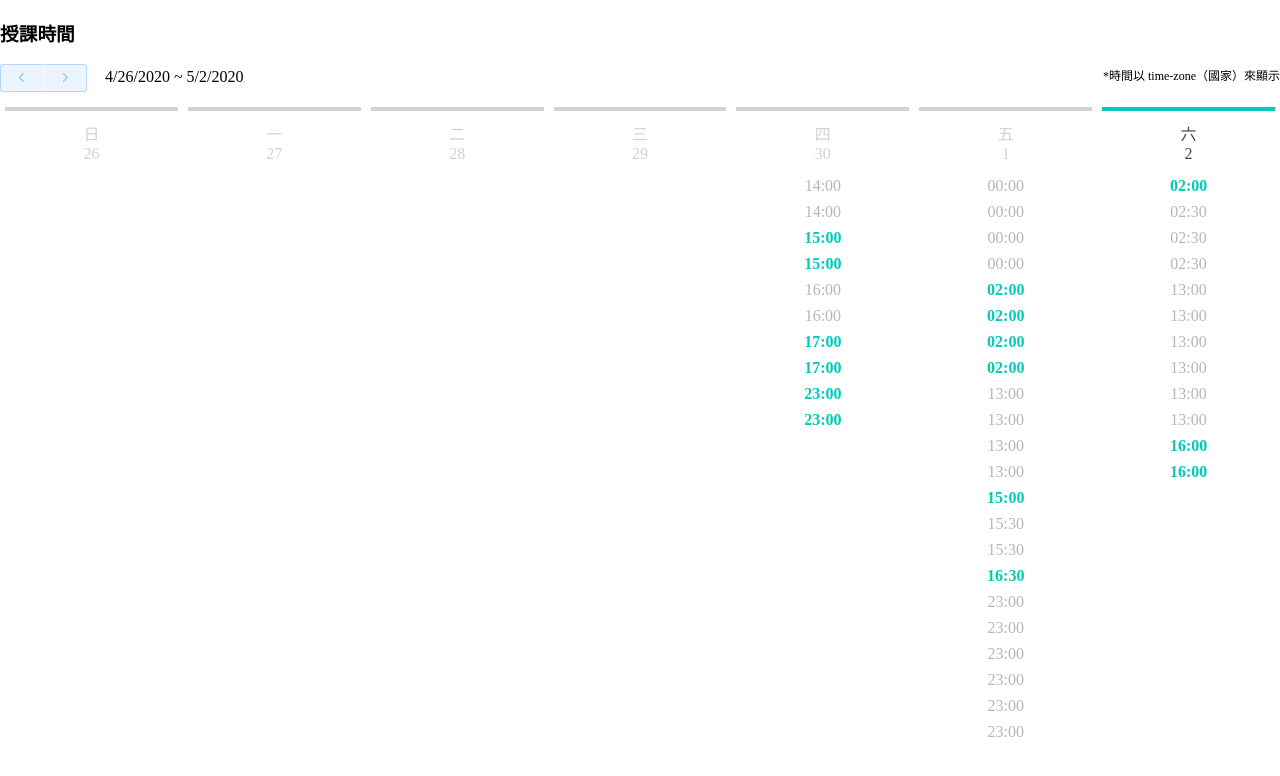
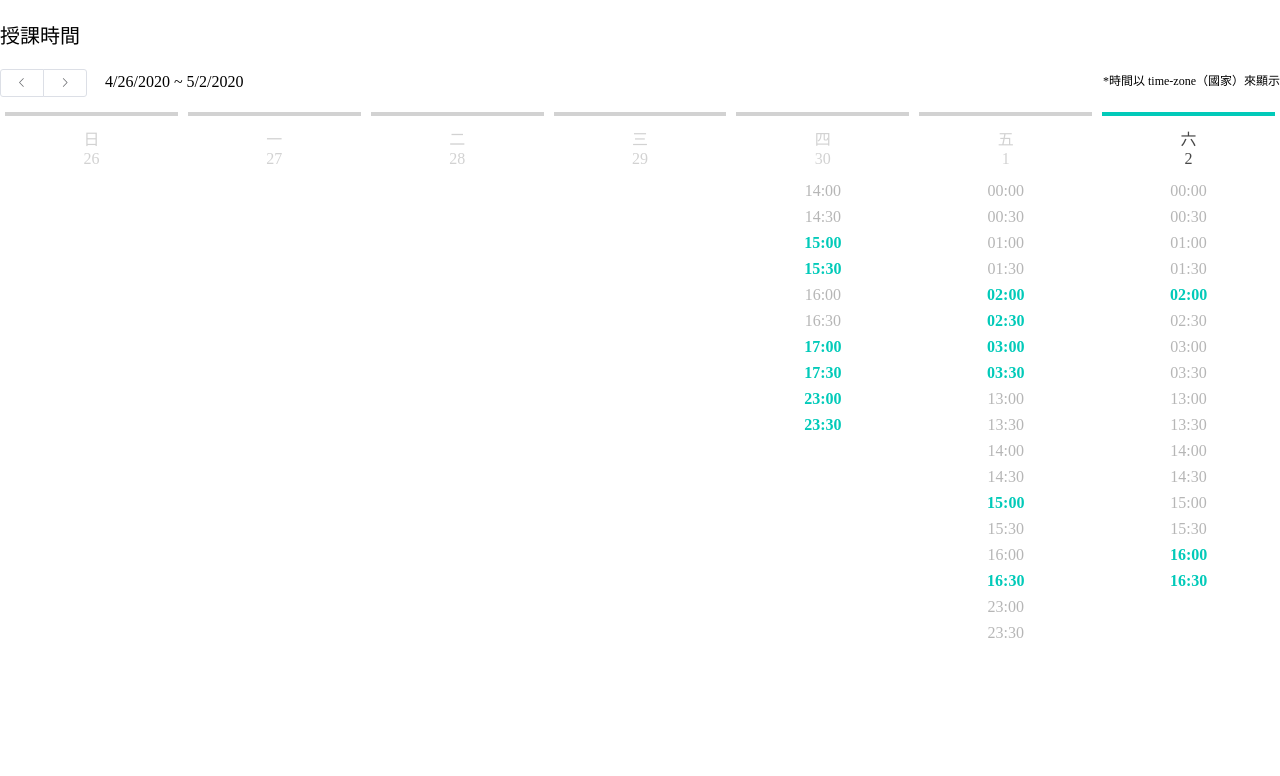
Before and after one commit to TinyWugaga/teacher-schedule, a Vue app: page / in a window 1280 px wide. Shown: the top 776 px of the page. Built offline with nearby package versions, Linux system fonts and the light colour scheme.

Commit message:
調整轉換行事曆列表功能

```diff
--- a/src/components/Schedule/ScheduleControl.vue
+++ b/src/components/Schedule/ScheduleControl.vue
@@ -5,13 +5,11 @@
         <el-button
           plain
           size="mini"
-          type="primary"
           icon="el-icon-arrow-left"
         ></el-button>
         <el-button
           plain
           size="mini"
-          type="primary"
           icon="el-icon-arrow-right"
         ></el-button>
       </el-button-group>
--- a/src/components/Schedule/ScheduleViewBox.vue
+++ b/src/components/Schedule/ScheduleViewBox.vue
@@ -6,7 +6,7 @@
         <div>{{ formattedDate }}</div>
       </div>
       <div class="box-cloumn__content text-center">
-        <time-list v-for="(time, key) in timeList" :key="key" :time="time" />
+        <time-list v-for="(time, key) in schedule" :key="key" :time="time" />
       </div>
     </div>
   </div>
@@ -38,37 +38,6 @@ export default {
       );
     }
   },
-  data() {
-    let schedule = this.schedule;
-    let timeList = this.getTimeList(schedule);
-
-    return { timeList };
-  },
-  methods: {
-    getTimeList(schedule) {
-      let timeList = [];
-
-      Object.values(schedule).map(event => {
-        let startTime = event.start;
-        let endTime = event.end;
-
-        let duration = startTime.getTime() - endTime.getTime();
-        let durationInMintues = -Math.floor(duration / 1000 / 60);
-
-        Array(durationInMintues / 30)
-          .fill(null)
-          .map((count) => {
-            let plusTime = 30 * 60 * 1000 * count;
-            let startTimeStamp = startTime.getTime();
-            let timeStamp = startTimeStamp + plusTime;
-
-            timeList.push({ time: new Date(timeStamp), state: event.state });
-          });
-      });
-
-      return timeList;
-    }
-  }
 };
 </script>
 
--- a/src/components/Schedule/helper.js
+++ b/src/components/Schedule/helper.js
@@ -52,33 +52,27 @@ export function getWeeks() {
 }
 
 /**
- *
- *
- * @param  {Object} schedule
- * @return {Array}
- */
-export function getScheduleList(schedule) {
-    return getTimeList((formattedSchedule(schedule)));
-}
-
-/**
  * 轉換行事曆資料格式
  *
  * @param  {Object} schedule
  * @return {Array}
  */
 export function formattedSchedule(schedule) {
-    return Object.keys(schedule).map(state => {
+    let newSchedule = [];
+
+    Object.keys(schedule).map(state => {
         let stateSchedule = schedule[state];
 
         Object.values(stateSchedule).map(event => {
-            return {
+            newSchedule.push({
                 start: new Date(event.start),
                 end: new Date(event.end),
                 state: state
-            }
+            });
         });
     });
+
+    return newSchedule
 }
 
 /**
@@ -95,11 +89,11 @@ export function getTimeList(schedule) {
         let endTime = event.end;
 
         let duration = startTime.getTime() - endTime.getTime();
-        let durationInMintues = -Math.floor(duration / 1000 / 60);
+        let durationInMinutes = -Math.floor(duration / 1000 / 60);
 
-        Array(durationInMintues / 30)
+        Array(durationInMinutes / 30)
             .fill(null)
-            .map((count) => {
+            .map((n, count) => {
                 let plusTime = 30 * 60 * 1000 * count;
                 let startTimeStamp = startTime.getTime();
                 let timeStamp = startTimeStamp + plusTime;
@@ -108,5 +102,17 @@ export function getTimeList(schedule) {
             });
     });
 
-    return timeList;
+    return sortTimeList(timeList);
 }
+
+/**
+ * 依照時間排序行事曆時程列表
+ *
+ * @param  {Object} timeList
+ * @return {Array}
+ */
+function sortTimeList(timeList) {
+    return timeList.sort((a, b) => {
+        return a.time > b.time ? 1 : -1;
+    });
+}
--- a/src/components/Schedule/index.vue
+++ b/src/components/Schedule/index.vue
@@ -9,7 +9,7 @@
             v-for="(date, index) in weeks"
             :key="index"
             :date="date"
-            :schedule="getThisDateSchedule(date)"
+            :schedule="getDateSchedule(date)"
           />
         </div>
       </div>
@@ -20,7 +20,7 @@
 <script>
 import ScheduleControl from "./ScheduleControl";
 import ScheduleViewBox from "./ScheduleViewBox";
-import { getWeeks } from "./helper.js";
+import { getWeeks, formattedSchedule, getTimeList } from "./helper.js";
 import { fetch } from "../../utils/schedule.js";
 
 export default {
@@ -28,26 +28,6 @@ export default {
   components: {
     ScheduleControl,
     ScheduleViewBox
-  },
-  computed: {
-    formattedSchedule() {
-      let schedule = this.schedule;
-      let scheduleList = [];
-
-      for (var state in schedule) {
-        let stateSchedule = schedule[state];
-
-        Object.values(stateSchedule).map( event => {
-          scheduleList.push({
-            start: new Date(event.start),
-            end: new Date(event.end),
-            state: state
-          });
-        });
-      }
-
-      return scheduleList;
-    },
   },
   data() {
     let today = new Date();
@@ -59,35 +39,25 @@ export default {
     };
   },
   methods: {
-    getThisDateSchedule(date) {
-      let schedule = this.formattedSchedule;
-      let dateSchedule = this.getDateSchedule(date, schedule);
+    getDateSchedule(date) {
+      let schedule = formattedSchedule(this.schedule);
+      let timeList = getTimeList(schedule);
+
+      console.log("event: ", timeList);
+
+      let dateSchedule = [];
+      Object.values(timeList).map(event => {
+        let time = event.time;
+        if(this.isSameDay(time, date)) {
+          dateSchedule.push(event);
+        }
+      });
 
       return dateSchedule;
     },
-    getDateSchedule(date, schedule) {
-      let events = [];
-
-      Object.values(schedule).map( event => {
-        let startTime = new Date(event.start);
-
-        if (this.isSameDay(startTime, date)) {
-          events.push(event);
-        }
-      });
-
-      events = this.sortEventsByTime(events);
-
-      return events;
-    },
     isSameDay(timeA, timeB) {
       return timeA.toDateString() === timeB.toDateString();
-    },
-    sortEventsByTime(events) {
-      return events.sort((a, b) => {
-        return a.start > b.start ? 1 : -1;
-      });
-    },
+    }
   }
 };
 </script>
@@ -96,6 +66,11 @@ export default {
 body {
   max-width: 1440px;
   margin: auto;
+}
+.section-title {
+    font-size: 20px;
+    font-weight: 500;
+    margin-bottom: 20px;
 }
 .section-body {
   min-height: 400px;
--- a/src/units/TimeList/index.vue
+++ b/src/units/TimeList/index.vue
@@ -16,15 +16,9 @@ export default {
   computed: {
     formattedTime() {
       let time = this.time.time;
-     /*
-      toLocaleTimeString([], {
-        hour12: false,
-        hour: "2-digit",
-        minute: "2-digit"
-      });
-      */
-     let hour = (time.getHours() < 10 ? '0' : '') + time.getHours();
-     let minute = (time.getMinutes() < 10 ? '0' : '') + time.getMinutes();
+
+      let hour = (time.getHours() < 10 ? "0" : "") + time.getHours();
+      let minute = (time.getMinutes() < 10 ? "0" : "") + time.getMinutes();
 
       return `${hour}:${minute}`;
     }
```
